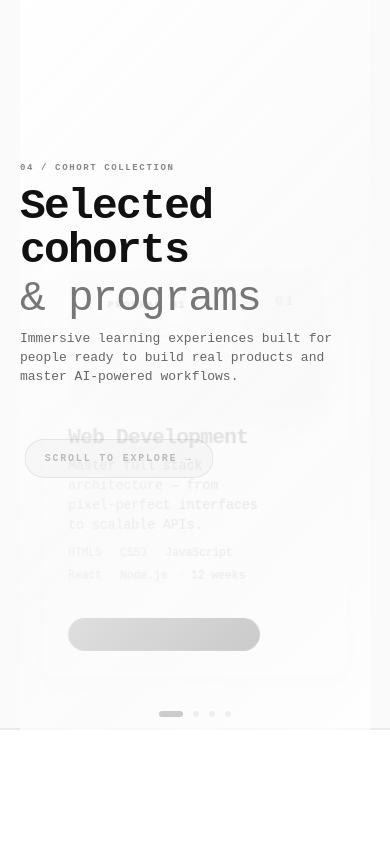
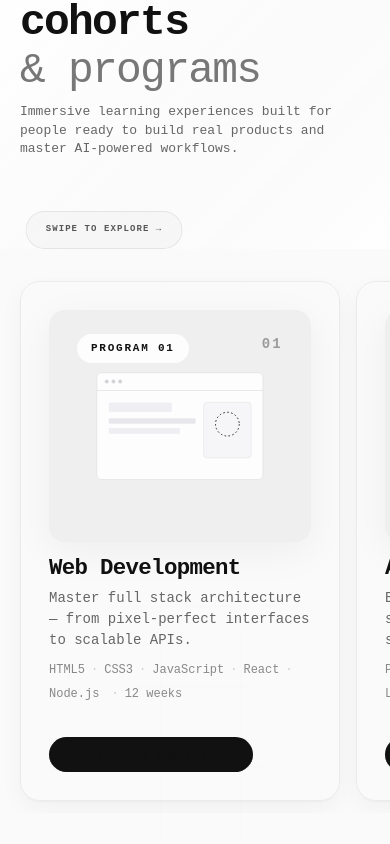
Before and after one commit to manikantac4/VybeAI, a React (Vite) app: page / in a window 390 px wide. Shown: the part 5718-6562 px from the top of the page. Built offline with nearby package versions, Linux system fonts and the light colour scheme; a web font is replaced by a local one.

Commit message:
design updated for home page

```diff
--- a/src/components/Cohorts.jsx
+++ b/src/components/Cohorts.jsx
@@ -214,6 +214,14 @@ export default function Cohorts() {
     const track = trackRef.current
     if (!section || !track) return
 
+    // gsap.matchMedia scopes the pin/scroll-jack animation to desktop only.
+    // Below 641px it tears the whole thing down (and reverts any inline
+    // styles GSAP had applied) instead of running a mobile-shaped version
+    // of the same pin — a pinned 100vh takeover is what was fighting the
+    // rest of the page on phones, so mobile simply doesn't get one.
+    const mm = gsap.matchMedia()
+
+    mm.add('(min-width: 641px)', () => {
       // All scroll-derived geometry lives here so it can be recomputed
       // on every ScrollTrigger refresh (resize, font-load, etc.) instead
       // of being frozen at mount time.
@@ -224,18 +232,16 @@ export default function Cohorts() {
         if (cardEls.length === 0) return false
 
         const viewportWidth = window.innerWidth
-      const isCompact = viewportWidth <= 640
         const cardWidth = cardEls[0].offsetWidth
         const gap = parseFloat(getComputedStyle(track).gap) || 40
-      const leftPanelWidth = isCompact ? 0 : Math.min(Math.max(viewportWidth * 0.28, 330), 500)
+        const leftPanelWidth = Math.min(Math.max(viewportWidth * 0.28, 330), 500)
         const trackPadding = parseFloat(getComputedStyle(track).paddingLeft) || 0
-      const contentStart = isCompact ? 20 : leftPanelWidth + 56
-      const contentWidth = viewportWidth - contentStart - (isCompact ? 20 : 56)
+        const contentStart = leftPanelWidth + 56
+        const contentWidth = viewportWidth - contentStart - 56
         const firstCardOffset = contentStart + Math.max(0, (contentWidth - cardWidth) / 2) - trackPadding
         const maxTranslate = (cardEls.length - 1) * (cardWidth + gap)
 
         Object.assign(metrics, {
-        isCompact,
           cardWidth,
           gap,
           contentStart,
@@ -261,6 +267,7 @@ export default function Cohorts() {
         if (!measure()) return
 
         gsap.set(track, { x: metrics.firstCardOffset, force3D: true })
+        gsap.set(cardWrapperRefs.current, { scale: 0.94, opacity: 0.45 })
 
         quickX = gsap.quickTo(track, 'x', { duration: 0.55, ease: 'power3' })
 
@@ -296,13 +303,13 @@ export default function Cohorts() {
           onRefresh: () => measure(),
           onUpdate: (self) => {
             const progress = self.progress
-          const { isCompact, cardWidth, gap, contentStart, contentWidth, firstCardOffset, maxTranslate } = metrics
+            const { cardWidth, gap, contentStart, contentWidth, firstCardOffset, maxTranslate } = metrics
 
             // Progress bar fill
             if (quickProgress) quickProgress(progress)
 
             // The intro panel exits with the scroll instead of sitting over the content.
-          if (quickHeaderX && quickHeaderAlpha && !isCompact) {
+            if (quickHeaderX && quickHeaderAlpha) {
               const exitProgress = Math.min(progress / 0.2, 1)
               quickHeaderX(-180 * exitProgress)
               quickHeaderAlpha(1 - exitProgress)
@@ -366,19 +373,39 @@ export default function Cohorts() {
         stRef.current = st
       }, 150)
 
+      // Runs when this breakpoint stops matching (or on unmount) —
+      // gsap.matchMedia auto-reverts any gsap.set/quickTo values it made,
+      // so we only need to clear our own timer/refs here.
       return () => {
         clearTimeout(setupTimer)
         if (stRef.current) {
           stRef.current.kill()
           stRef.current = null
         }
+        prevActiveRef.current = -1
       }
+    })
+
+    mm.add('(max-width: 640px)', () => {
+      // Mobile: no pin, no scroll-jacking. The track is a plain native
+      // horizontal swipe carousel (see cohorts.css), so cards just need
+      // to be fully visible and untransformed — CSS handles the rest.
+      gsap.set(cardWrapperRefs.current, { clearProps: 'all' })
+      if (headerRef.current) gsap.set(headerRef.current, { clearProps: 'all' })
+      if (progressFillRef.current) gsap.set(progressFillRef.current, { clearProps: 'all' })
+
+      return () => {}
+    })
+
+    return () => mm.revert()
   }, [])
 
   useEffect(() => {
     let resizeTimer
     const handleResize = () => {
       // Debounce so a drag-resize doesn't thrash refresh()/measure() on every pixel.
+      // Crossing the 640px breakpoint is handled by gsap.matchMedia itself;
+      // this just keeps the desktop pin's geometry correct on in-breakpoint resizes.
       clearTimeout(resizeTimer)
       resizeTimer = setTimeout(() => ScrollTrigger.refresh(), 150)
     }
@@ -415,10 +442,6 @@ export default function Cohorts() {
               key={item.id}
               ref={(el) => (cardWrapperRefs.current[i] = el)}
               className="cohort-showcase-card-wrapper"
-              style={{
-                transform: 'scale(0.94)',
-                opacity: 0.45,
-              }}
             >
               {item.id === 'explore' ? <ExploreCard /> : <CohortCard cohort={item} />}
             </div>
--- a/src/components/Footer.jsx
+++ b/src/components/Footer.jsx
@@ -14,8 +14,8 @@ const socials = [
 export default function Footer() {
   return (
     <footer
-      className="text-white pt-8 sm:pt-12 pb-0 font-sans overflow-hidden"
-      style={{ backgroundColor: '#000000', borderTop: '1px solid rgba(255,255,255,0.1)' }}
+      className="pt-8 sm:pt-12 pb-0 font-sans overflow-hidden"
+      style={{ backgroundColor: '#000000', color: '#9ca3af', borderTop: '1px solid rgba(255,255,255,0.1)' }}
     >
       <div className="mx-auto max-w-[1400px] px-4 sm:px-8 md:px-12">
 
@@ -54,9 +54,9 @@ export default function Footer() {
                     <a
                       href={item.href}
                       className="text-xs sm:text-sm font-medium transition-colors duration-200 underline underline-offset-4 truncate"
-                      style={{ color: '#ffffff', textDecorationColor: 'rgba(255,255,255,0.25)' }}
+                      style={{ color: '#d1d5db', textDecorationColor: 'rgba(255,255,255,0.25)' }}
                       onMouseEnter={(e) => (e.currentTarget.style.color = '#34d399')}
-                      onMouseLeave={(e) => (e.currentTarget.style.color = '#ffffff')}
+                      onMouseLeave={(e) => (e.currentTarget.style.color = '#d1d5db')}
                     >
                       {item.value}
                     </a>
@@ -92,7 +92,7 @@ export default function Footer() {
                   style={{
                     backgroundColor: 'rgba(255,255,255,0.08)',
                     border: '1px solid rgba(255,255,255,0.08)',
-                    color: '#ffffff',
+                    color: '#d1d5db',
                   }}
                   onMouseEnter={(e) => {
                     e.currentTarget.style.backgroundColor = '#ffffff'
@@ -100,7 +100,7 @@ export default function Footer() {
                   }}
                   onMouseLeave={(e) => {
                     e.currentTarget.style.backgroundColor = 'rgba(255,255,255,0.08)'
-                    e.currentTarget.style.color = '#ffffff'
+                    e.currentTarget.style.color = '#d1d5db'
                   }}
                 >
                   <span>{social.label}</span>
@@ -121,8 +121,8 @@ export default function Footer() {
           <p
             className="font-serif italic text-base xs:text-lg sm:text-2xl md:text-3xl leading-snug text-center whitespace-nowrap"
             style={{
-              color: '#ffffff',
-              textShadow: '0 0 14px rgba(255,255,255,0.3), 0 0 32px rgba(255,255,255,0.1)',
+              color: '#d1d5db',
+              textShadow: '0 0 14px rgba(255,255,255,0.15), 0 0 32px rgba(255,255,255,0.06)',
             }}
           >
             "Built by engineers, for engineers."
--- a/src/components/cohorts.css
+++ b/src/components/cohorts.css
@@ -414,42 +414,96 @@
 }
 
 @media (max-width: 640px) {
+    /* Below this breakpoint the GSAP pin/scroll-jack animation is disabled
+       entirely (see Cohorts.jsx — gsap.matchMedia scopes it to desktop).
+       The section becomes a normal, self-contained block in document flow:
+       no pinning, no 100vh takeover, nothing that can bleed into or shove
+       around the sections above/below it on a phone. */
+    .cohort-showcase-section {
+        overflow: visible;
+    }
+
     .cohort-showcase-sticky {
-        height: 100svh;
-        min-height: 680px;
+        height: auto;
+        min-height: 0;
+        position: static;
+        display: block;
+        padding: 48px 0 32px;
     }
 
     .cohort-showcase-header {
-        position: absolute;
-        top: 24px;
-        left: 20px;
-        right: 20px;
-        padding: 0;
+        position: static;
+        top: auto;
+        left: auto;
+        right: auto;
+        padding: 0 20px;
+        margin: 0 0 28px;
         max-width: 100%;
         width: auto;
+        opacity: 1;
+        transform: none;
     }
 
     .cohort-showcase-eyebrow { margin-bottom: 10px; font-size: 9px; }
     .cohort-showcase-headline { margin-bottom: 10px; font-size: clamp(2.1rem, 11vw, 3.1rem); }
     .cohort-showcase-subline { max-width: 330px; margin-bottom: 12px; font-size: 13px; line-height: 1.45; }
+
+    /* "Scroll" no longer applies once this is a swipeable row, not a
+       pinned scroll-jack — relabel the hint accordingly. */
     .cohort-showcase-scroll-hint { font-size: 9px; }
+    .cohort-showcase-scroll-hint span { display: none; }
+    .cohort-showcase-scroll-hint::after {
+        content: 'SWIPE TO EXPLORE →';
+    }
 
+    /* Native horizontal swipe carousel with snap, instead of a
+       JS-driven translateX track. Smooth, touch-native, and never
+       fights the page's vertical scroll. */
     .cohort-showcase-track {
-        align-items: flex-end;
-        padding: 0 20px 38px;
+        display: flex;
+        align-items: stretch;
+        gap: 16px;
+        padding: 4px 20px 12px;
+        overflow-x: auto;
+        overflow-y: visible;
+        scroll-snap-type: x mandatory;
+        -webkit-overflow-scrolling: touch;
+        scrollbar-width: none;
+        transform: none !important;
+    }
+
+    .cohort-showcase-track::-webkit-scrollbar {
+        display: none;
     }
 
     .cohort-showcase-card-wrapper {
-        width: clamp(300px, 84vw, 420px);
-        height: clamp(390px, 55vh, 470px);
+        scroll-snap-align: center;
+        width: clamp(270px, 82vw, 380px);
+        height: clamp(420px, 66vh, 520px);
+        transform: none !important;
+        opacity: 1 !important;
+    }
+
+    .cohort-explore-card {
+        padding: 1.75rem;
     }
 
     .cohort-card-footer {
         flex-direction: column;
         align-items: flex-start;
-        gap: 12px;
+        gap: 10px;
+        padding-top: 14px;
     }
 
-    .cohort-progress-bar { height: 2px; }
-    .cohort-showcase-indicator { bottom: 13px; }
+    .cohort-footer-info {
+        max-width: 100%;
+    }
+
+    /* Progress bar/dots were driven by the pinned scroll progress;
+       with that gone, native snap position is the feedback, so hide
+       the now-inert indicators instead of leaving them frozen. */
+    .cohort-progress-bar,
+    .cohort-showcase-indicator {
+        display: none;
+    }
 }
```
Lines whose indentation alone changed are shown as unchanged.
